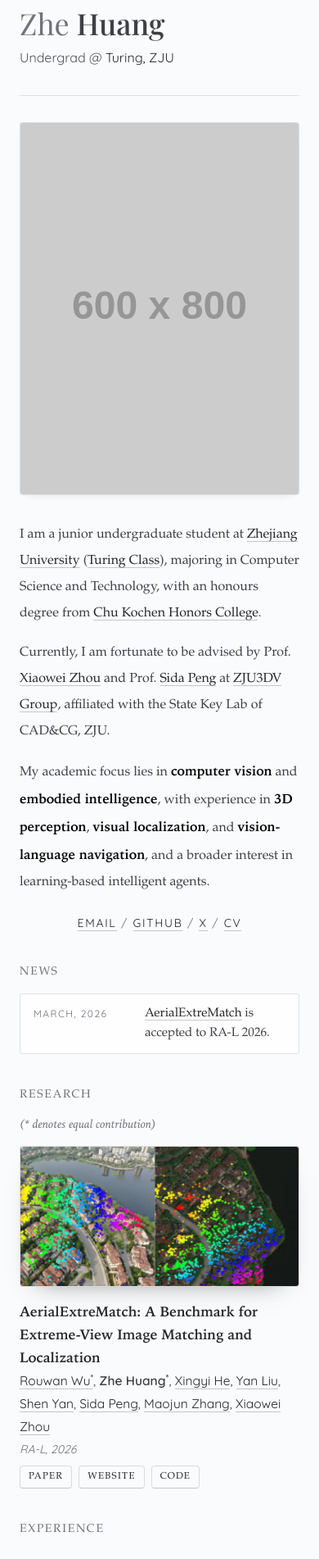
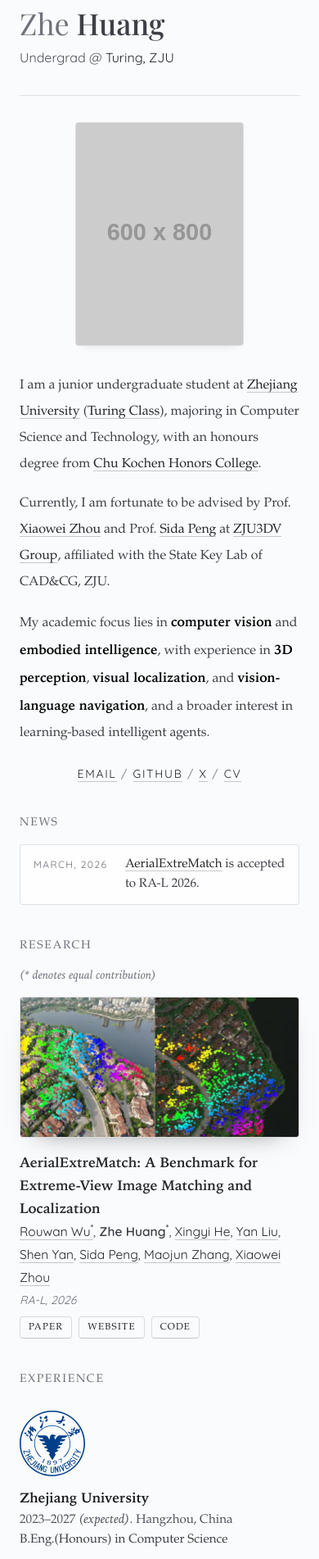
Before and after one commit to Xecades/AcademicHomepage, a Vue app: page / in a window 390 px wide. Shown: the part 40-1942 px from the top of the page at 82% size. Built offline with nearby package versions, Linux system fonts and the light colour scheme; a web font is replaced by a local one.

Commit message:
style: refine mobile view

```diff
--- a/src/components/ExperienceList.vue
+++ b/src/components/ExperienceList.vue
@@ -13,13 +13,13 @@
         <li
             v-for="experience in items"
             :key="experience.id"
-            class="grid gap-4 md:grid-cols-[128px_1fr] md:gap-8"
+            class="grid gap-3 md:grid-cols-[128px_1fr] md:gap-8"
         >
             <div class="items-start justify-start self-center">
                 <img
                     :src="experience.logo"
                     alt="Institution logo"
-                    class="h-14 w-14 object-contain md:h-32 md:w-32"
+                    class="h-20 w-20 object-contain md:h-32 md:w-32"
                 />
             </div>
             <div class="space-y-1 self-center">
--- a/src/components/NewsList.vue
+++ b/src/components/NewsList.vue
@@ -21,11 +21,11 @@
                     >
                         <th
                             scope="row"
-                            class="w-34 whitespace-nowrap px-4 py-3 text-xs font-normal uppercase tracking-[0.12em] leading-6 text-zinc-500 md:px-5 sans-serif"
+                            class="w-30 md:w-34 whitespace-nowrap pl-4 pr-2 py-3 text-xs font-normal uppercase tracking-[0.12em] leading-6 text-zinc-500 md:px-5 sans-serif"
                         >
                             {{ item.dateLabel }}
                         </th>
-                        <td class="px-4 py-3 align-top md:px-5">
+                        <td class="pl-2 pr-4 py-3 align-top md:px-5">
                             <RichText :nodes="item.content" tag="p" class="m-0" />
                         </td>
                     </tr>
--- a/src/views/HomeView.vue
+++ b/src/views/HomeView.vue
@@ -34,7 +34,7 @@
                     class="grid gap-7 md:grid-cols-[1fr_240px] md:items-start md:gap-9 md:mx-6"
                 >
                     <figure
-                        class="overflow-hidden rounded-sm border border-zinc-300/70 bg-zinc-100/80 shadow-[0_4px_12px_-10px_rgba(39,39,42,0.38)] md:order-2"
+                        class="overflow-hidden rounded-sm border border-zinc-300/70 bg-zinc-100/80 shadow-[0_4px_12px_-10px_rgba(39,39,42,0.38)] md:order-2 max-w-[60%] mx-auto md:max-w-none"
                     >
                         <img
                             :src="profile.avatar"
```
